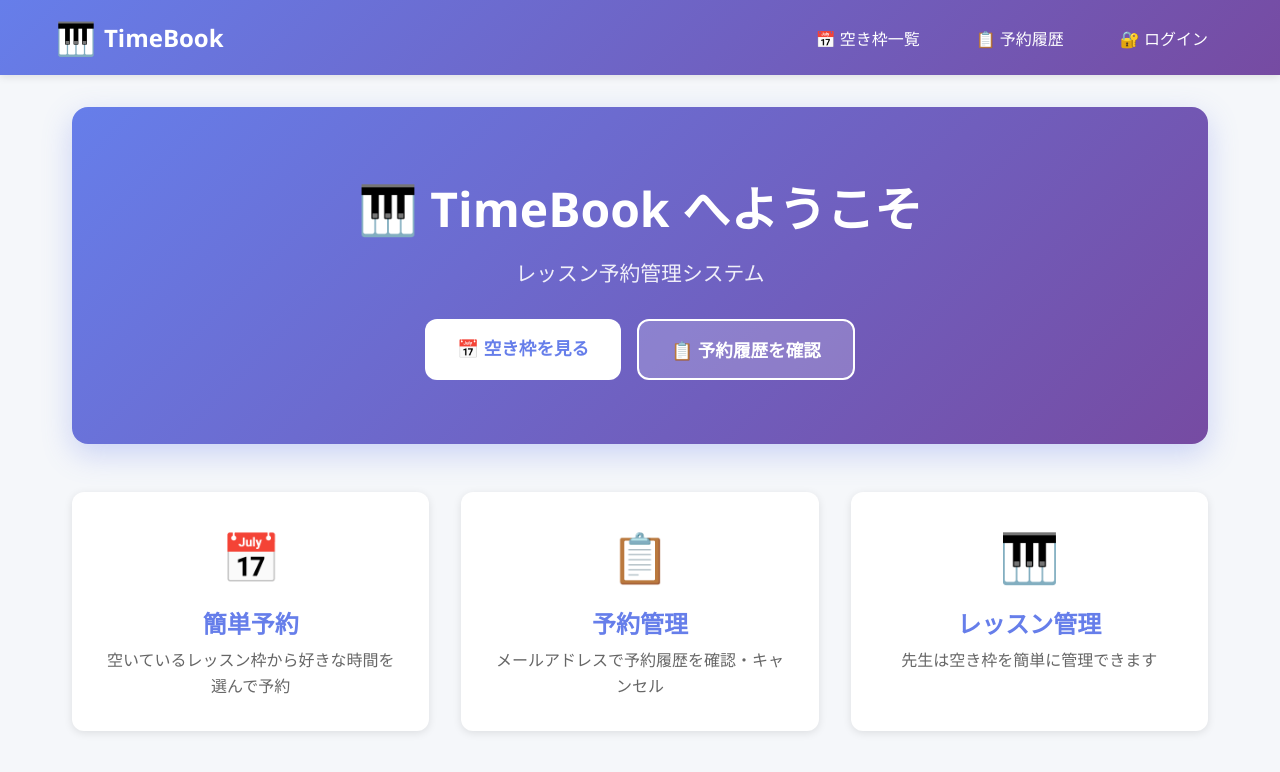
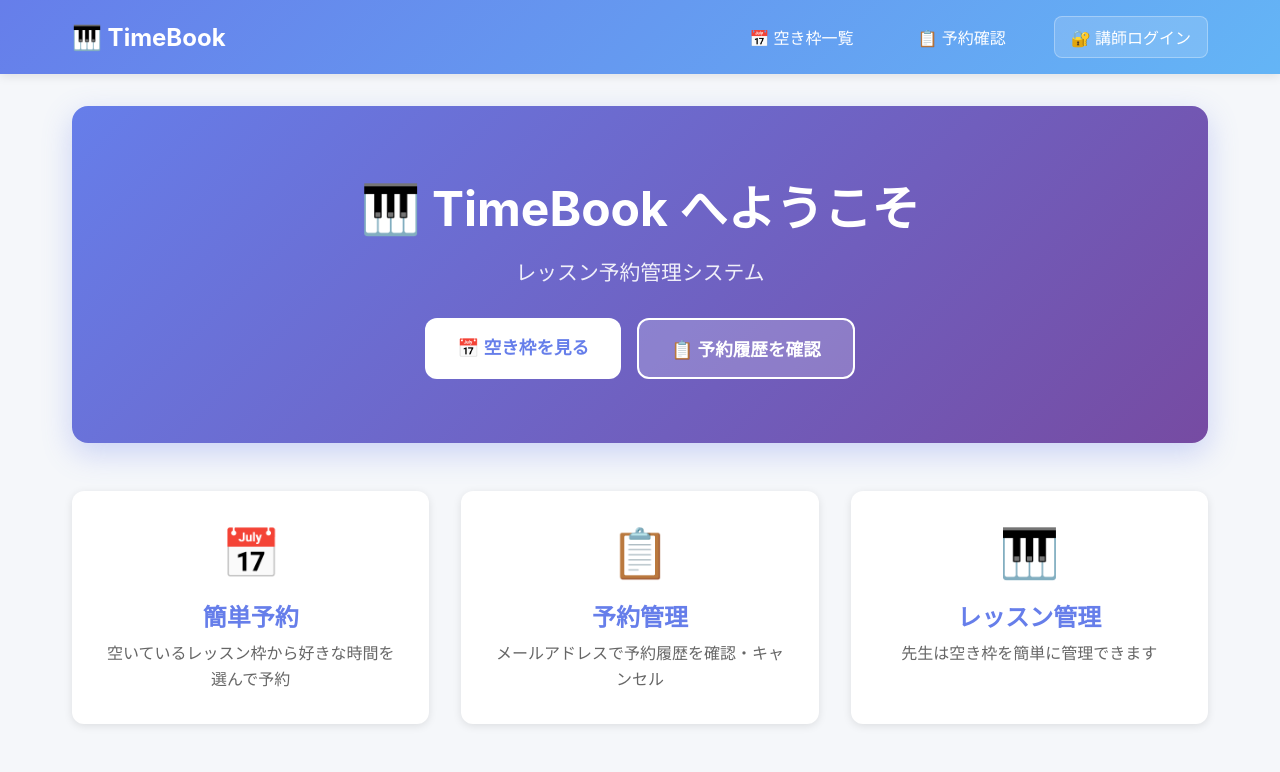
Before and after one commit to ichiki925/timebook, a Nuxt app in the folder timebook-frontend/: page / in a window 1280 px wide. Shown: the top 772 px of the page. Built offline with nearby package versions, Linux system fonts and the light colour scheme.

Commit message:
ヘッダー分離と認証ガード

```diff
--- a/timebook-frontend/app/app.vue
+++ b/timebook-frontend/app/app.vue
@@ -1,6 +1,13 @@
 <template>
   <div>
-    <AppHeader v-if="!isLoginPage" />
+    <!-- ログインページ以外でヘッダーを表示 -->
+    <template v-if="!isLoginPage">
+      <!-- 管理者ページの場合は AdminHeader -->
+      <AdminHeader v-if="isAdminPage" />
+      <!-- それ以外は PublicHeader -->
+      <PublicHeader v-else />
+    </template>
+
     <main class="main-content">
       <NuxtPage />
     </main>
@@ -8,11 +15,19 @@
 </template>
 
 <script setup lang="ts">
+import { computed, onMounted } from 'vue'
+import { useRoute } from 'vue-router'
+import PublicHeader from '~/components/PublicHeader.vue'
+import AdminHeader from '~/components/AdminHeader.vue'
+
 const route = useRoute()
 const { restoreAuth } = useAuth()
 
 // ログインページかどうかを判定
 const isLoginPage = computed(() => route.path === '/login')
+
+// 管理者ページかどうかを判定（新しく追加）
+const isAdminPage = computed(() => route.path.startsWith('/admin'))
 
 onMounted(() => {
   restoreAuth()
@@ -27,7 +42,7 @@ onMounted(() => {
 }
 
 body {
-  font-family: 'Segoe UI', Tahoma, Geneva, Verdana, sans-serif;
+  font-family: -apple-system, BlinkMacSystemFont, 'Segoe UI', Roboto, 'Helvetica Neue', Arial, sans-serif;
   background: #f5f7fa;
   color: #333;
 }
--- /dev/null
+++ b/timebook-frontend/app/components/AdminHeader.vue
@@ -0,0 +1,153 @@
+<template>
+    <header>
+        <div class="container">
+            <!-- ロゴ部分 -->
+            <div class="logo">
+                <NuxtLink to="/admin/dashboard">
+                    🎹 TimeBook
+                </NuxtLink>
+            </div>
+
+            <!-- ナビゲーション部分 -->
+            <nav>
+                <NuxtLink to="/admin/dashboard" class="nav-link">
+                    📊 ダッシュボード
+                </NuxtLink>
+                <NuxtLink to="/admin/lesson-slots" class="nav-link">
+                    📅 レッスン枠管理
+                </NuxtLink>
+                <NuxtLink to="/admin/reservations" class="nav-link">
+                    📋 予約管理
+                </NuxtLink>
+
+                <!-- ユーザー情報部分 -->
+                <div class="user-info">
+                    <span class="teacher-name">{{ teacherName }}</span>
+                    <button @click="handleLogout" class="logout-button">
+                        🚪 ログアウト
+                    </button>
+                </div>
+            </nav>
+        </div>
+    </header>
+</template>
+
+<script setup lang="ts">
+import { ref, onMounted } from 'vue'
+import { useRouter } from 'vue-router'
+
+// ルーター機能を使えるようにする
+const router = useRouter()
+
+// 先生の名前を保存する変数
+const teacherName = ref('')
+
+// ページが表示されたときに実行される
+onMounted(() => {
+    // localStorageから先生の情報を取得
+    const teacherData = localStorage.getItem('teacher')
+
+    if (teacherData) {
+        try {
+            // JSON文字列をオブジェクトに変換
+            const teacher = JSON.parse(teacherData)
+            teacherName.value = teacher.name || '先生'
+        } catch (error) {
+            console.error('先生情報の取得に失敗しました:', error)
+            teacherName.value = '先生'
+        }
+    }
+})
+
+// ログアウトボタンが押されたときの処理
+const handleLogout = () => {
+    if (confirm('ログアウトしますか?')) {
+        // ローカルストレージをクリア
+        localStorage.removeItem('auth_token')
+        localStorage.removeItem('teacher')
+
+        // ログインページへ移動
+        router.push('/login')
+    }
+}
+</script>
+
+<style scoped>
+header {
+    background: linear-gradient(135deg, #667eea 0%, #64b5f6 100%);
+    box-shadow: 0 2px 10px rgba(0, 0, 0, 0.1);
+    position: sticky;
+    top: 0;
+    z-index: 100;
+}
+
+.container {
+    max-width: 1400px;
+    margin: 0 auto;
+    padding: 1rem 2rem;
+    display: flex;
+    justify-content: space-between;
+    align-items: center;
+}
+
+.logo a {
+    font-size: 1.5rem;
+    font-weight: bold;
+    color: white;
+    text-decoration: none;
+    transition: opacity 0.3s ease;
+}
+
+.logo a:hover {
+    opacity: 0.8;
+}
+
+nav {
+    display: flex;
+    gap: 1.5rem;
+    align-items: center;
+}
+
+.nav-link {
+    color: white;
+    text-decoration: none;
+    font-weight: 500;
+    padding: 0.5rem 1rem;
+    border-radius: 8px;
+    transition: all 0.3s ease;
+}
+
+.nav-link:hover {
+    background: rgba(255, 255, 255, 0.2);
+}
+
+/* ここから新しい部分！ */
+.user-info {
+    display: flex;
+    align-items: center;
+    gap: 1rem;
+    padding-left: 1rem;
+    border-left: 2px solid rgba(255, 255, 255, 0.3);
+}
+
+.teacher-name {
+    color: white;
+    font-weight: 600;
+    font-size: 1rem;
+}
+
+.logout-button {
+    background: rgba(255, 255, 255, 0.15);
+    border: 1px solid rgba(255, 255, 255, 0.3);
+    color: white;
+    padding: 0.5rem 1rem;
+    border-radius: 8px;
+    font-weight: 500;
+    cursor: pointer;
+    transition: all 0.3s ease;
+}
+
+.logout-button:hover {
+    background: rgba(255, 255, 255, 0.25);
+}
+</style>
--- /dev/null
+++ b/timebook-frontend/app/components/PublicHeader.vue
@@ -0,0 +1,85 @@
+<template>
+    <header>
+        <div class="container">
+            <div class="logo">
+                <NuxtLink to="/">
+                    🎹 TimeBook
+                </NuxtLink>
+            </div>
+            <nav>
+                <NuxtLink to="/slots" class="nav-link">
+                    📅 空き枠一覧
+                </NuxtLink>
+                <NuxtLink to="/reservations" class="nav-link">
+                    📋 予約確認
+                </NuxtLink>
+                <NuxtLink to="/login" class="nav-link login-link">
+                    🔐 講師ログイン
+                </NuxtLink>
+            </nav>
+        </div>
+    </header>
+</template>
+
+<script setup lang="ts">
+// 生徒向けヘッダー - ログイン不要
+</script>
+
+<style scoped>
+header {
+    background: linear-gradient(135deg, #667eea 0%, #64b5f6 100%);
+    box-shadow: 0 2px 10px rgba(0, 0, 0, 0.1);
+    position: sticky;
+    top: 0;
+    z-index: 100;
+}
+
+.container {
+    max-width: 1200px;
+    margin: 0 auto;
+    padding: 1rem 2rem;
+    display: flex;
+    justify-content: space-between;
+    align-items: center;
+}
+
+.logo a {
+    font-size: 1.5rem;
+    font-weight: bold;
+    color: white;
+    text-decoration: none;
+    transition: opacity 0.3s ease;
+}
+
+.logo a:hover {
+    opacity: 0.8;
+}
+
+nav {
+    display: flex;
+    gap: 2rem;
+    align-items: center;
+}
+
+.nav-link {
+    color: white;
+    text-decoration: none;
+    font-weight: 500;
+    padding: 0.5rem 1rem;
+    border-radius: 8px;
+    transition: all 0.3s ease;
+}
+
+.nav-link:hover {
+    background: rgba(255, 255, 255, 0.2);
+}
+
+.login-link {
+    background: rgba(255, 255, 255, 0.15);
+    border: 1px solid rgba(255, 255, 255, 0.3);
+}
+
+.login-link:hover {
+    background: rgba(255, 255, 255, 0.25);
+}
+</style>
--- a/timebook-frontend/app/pages/admin/dashboard.vue
+++ b/timebook-frontend/app/pages/admin/dashboard.vue
@@ -86,6 +86,9 @@
 </template>
 
 <script setup lang="ts">
+definePageMeta({
+    middleware: 'auth'
+})
 const { fetchWithAuth } = useAuth()
 
 // データの状態管理
--- a/timebook-frontend/app/pages/admin/lesson-slots.vue
+++ b/timebook-frontend/app/pages/admin/lesson-slots.vue
@@ -193,6 +193,9 @@
 </template>
 
 <script setup lang="ts">
+definePageMeta({
+    middleware: 'auth'
+})
 const { fetchWithAuth } = useAuth()
 
 // データの状態管理
```
Also changed, not shown: timebook-frontend/app/middleware/auth.ts (added, +14 -0 lines).
